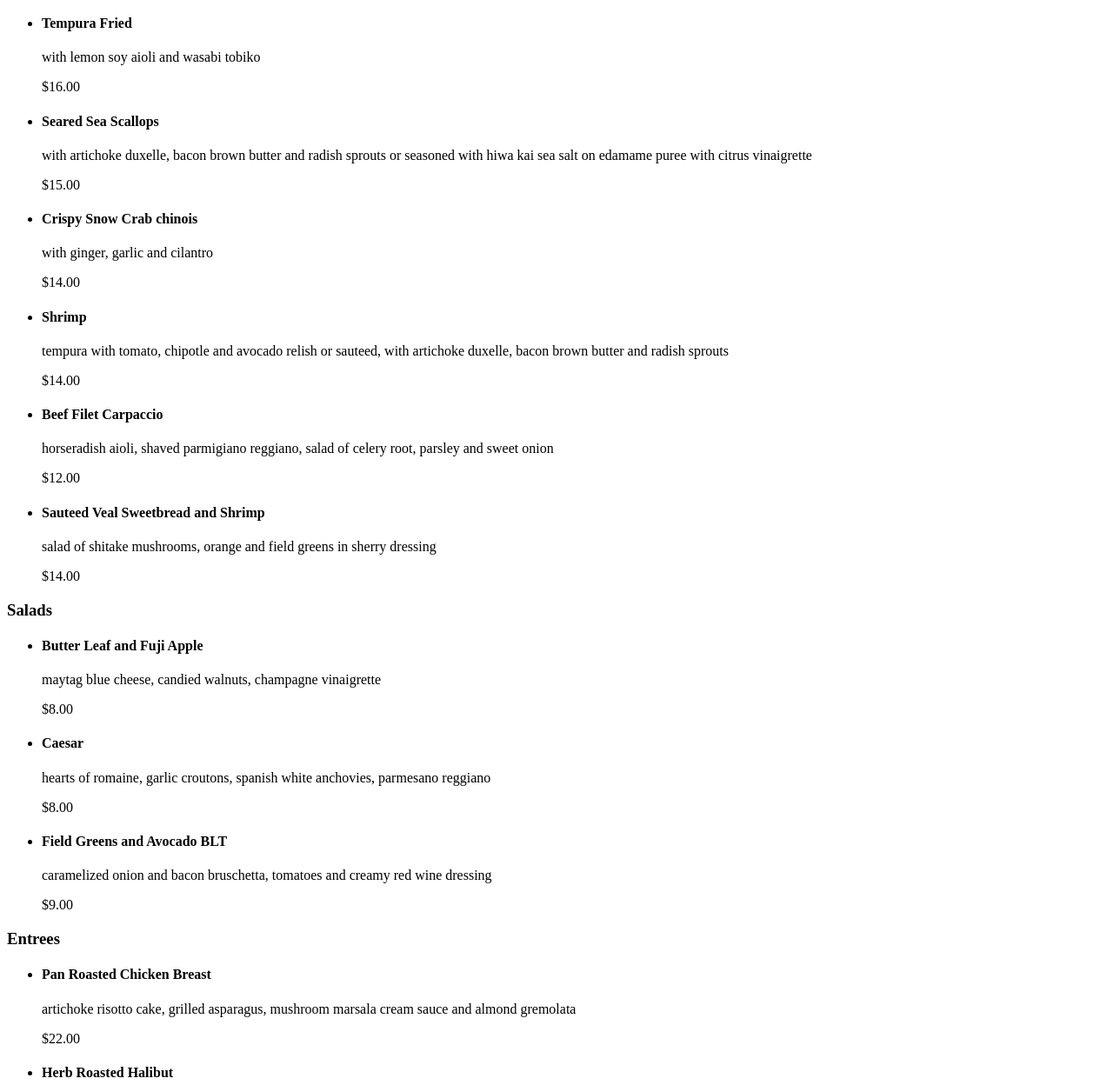
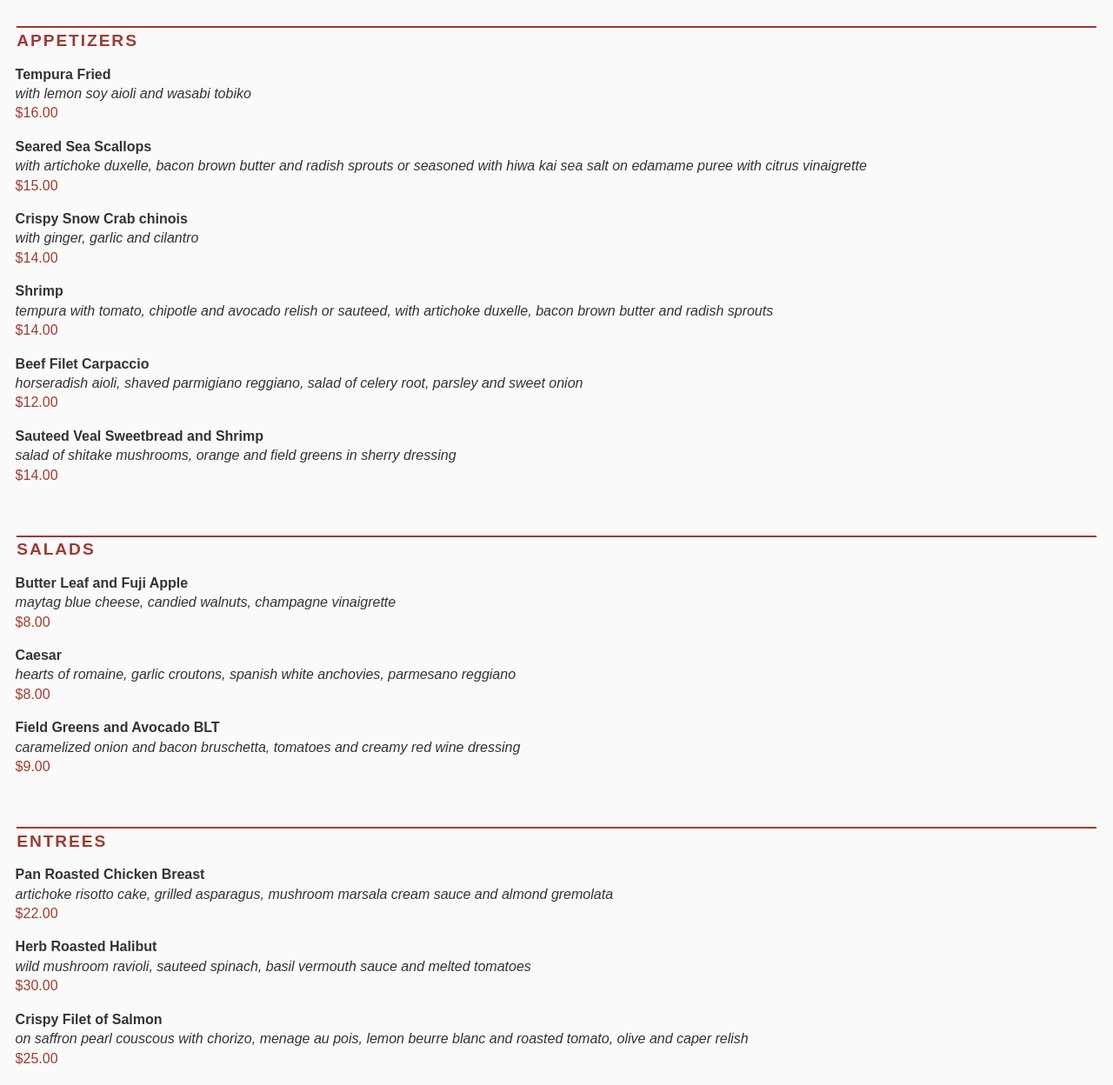
Before and after one commit to tranguyen-grc/tranguyen-grc.github.io, a plain HTML site: page grc338/restaurantmenu/index.html in a window 1280 px wide. Shown: the part 152-1400 px from the top of the page at 87% size. Drawn offline with Linux system fonts and the light colour scheme.

Commit message:
feat: added style.css to the restaurant menu

```diff
--- a/grc338/restaurantmenu/index.html
+++ b/grc338/restaurantmenu/index.html
@@ -2,15 +2,19 @@
 <html lang="en">
   <head>
     <meta charset="UTF-8" />
-    <meta name="viewport" content="width=device-width, initial-scale=1" />
+    <meta name="viewport" content="width=device-width, initial-scale=1.0" />
+    <link rel="stylesheet" type="text/css" href="style.css" />
+
     <meta
       http-equiv="Cache-Control"
-      content="no-cache, no-store, must-revalidate"
-    />
+      content="no-cache, no-store, must-revalidate" />
     <meta http-equiv="Pragma" content="no-cache" />
     <meta http-equiv="Expires" content="0" />
+
     <title>GRC 338: Restaurant Menu</title>
+
   </head>
+
   <body>
     <h1>Koberl at Blue</h1>
 
@@ -20,45 +24,45 @@
     <ul>
       <li>
         <h4>Tempura Fried</h4>
-        <p>with lemon soy aioli and wasabi tobiko</p>
-        <p>$16.00</p>
+        <p class="description">with lemon soy aioli and wasabi tobiko</p>
+        <p class="price">$16.00</p>
       </li>
       <li>
         <h4>Seared Sea Scallops</h4>
-        <p>
+        <p class="description">
           with artichoke duxelle, bacon brown butter and radish sprouts or
           seasoned with hiwa kai sea salt on edamame puree with citrus
           vinaigrette
         </p>
-        <p>$15.00</p>
+        <p class="price">$15.00</p>
       </li>
       <li>
         <h4>Crispy Snow Crab chinois</h4>
-        <p>with ginger, garlic and cilantro</p>
-        <p>$14.00</p>
+        <p class="description">with ginger, garlic and cilantro</p>
+        <p class="price">$14.00</p>
       </li>
       <li>
         <h4>Shrimp</h4>
-        <p>
+        <p class="description">
           tempura with tomato, chipotle and avocado relish or sauteed, with
           artichoke duxelle, bacon brown butter and radish sprouts
         </p>
-        <p>$14.00</p>
+        <p class="price">$14.00</p>
       </li>
       <li>
         <h4>Beef Filet Carpaccio</h4>
-        <p>
+        <p class="description">
           horseradish aioli, shaved parmigiano reggiano, salad of celery root,
           parsley and sweet onion
         </p>
-        <p>$12.00</p>
+        <p class="price">$12.00</p>
       </li>
       <li>
         <h4>Sauteed Veal Sweetbread and Shrimp</h4>
-        <p>
+        <p class="description">
           salad of shitake mushrooms, orange and field greens in sherry dressing
         </p>
-        <p>$14.00</p>
+        <p class="price">$14.00</p>
       </li>
     </ul>
 
@@ -66,24 +70,24 @@
     <ul>
       <li>
         <h4>Butter Leaf and Fuji Apple</h4>
-        <p>maytag blue cheese, candied walnuts, champagne vinaigrette</p>
-        <p>$8.00</p>
+        <p class="description">maytag blue cheese, candied walnuts, champagne vinaigrette</p>
+        <p class="price">$8.00</p>
       </li>
       <li>
         <h4>Caesar</h4>
-        <p>
+        <p class="description">
           hearts of romaine, garlic croutons, spanish white anchovies, parmesano
           reggiano
         </p>
-        <p>$8.00</p>
+        <p class="price">$8.00</p>
       </li>
       <li>
         <h4>Field Greens and Avocado BLT</h4>
-        <p>
+        <p class="description">
           caramelized onion and bacon bruschetta, tomatoes and creamy red wine
           dressing
         </p>
-        <p>$9.00</p>
+        <p class="price">$9.00</p>
       </li>
     </ul>
 
@@ -91,51 +95,51 @@
     <ul>
       <li>
         <h4>Pan Roasted Chicken Breast</h4>
-        <p>
+        <p class="description">
           artichoke risotto cake, grilled asparagus, mushroom marsala cream
           sauce and almond gremolata
         </p>
-        <p>$22.00</p>
+        <p class="price">$22.00</p>
       </li>
       <li>
         <h4>Herb Roasted Halibut</h4>
-        <p>
+        <p class="description">
           wild mushroom ravioli, sauteed spinach, basil vermouth sauce and
           melted tomatoes
         </p>
-        <p>$30.00</p>
+        <p class="price">$30.00</p>
       </li>
       <li>
         <h4>Crispy Filet of Salmon</h4>
-        <p>
+        <p class="description">
           on saffron pearl couscous with chorizo, menage au pois, lemon beurre
           blanc and roasted tomato, olive and caper relish
         </p>
-        <p>$25.00</p>
+        <p class="price">$25.00</p>
       </li>
       <li>
         <h4>Coriander Seared Sea Scallops and Shrimp</h4>
-        <p>
+        <p class="description">
           spiced chucka soba noodles, asparagus and mushrooms, lemon ginger
           butter sauce
         </p>
-        <p>$28.00</p>
+        <p class="price">$28.00</p>
       </li>
       <li>
         <h4>Sauteed Duck Breast and Confit of Duck</h4>
-        <p>
+        <p class="description">
           spring vegetable and yukon gold hash with applewood smoked bacon and
           goat cheese, rainbow chard and port blackberry sauce
         </p>
-        <p>$28.00</p>
+        <p class="price">$28.00</p>
       </li>
       <li>
         <h4>Grilled Pork Chop</h4>
-        <p>
+        <p class="description">
           roasted fingerling potatoes, corn, fava beans, cipollini, pancetta and
           watercress tarragon mustard sauce
         </p>
-        <p>$25.00</p>
+        <p class="price">$25.00</p>
       </li>
     </ul>
 
@@ -143,18 +147,18 @@
     <ul>
       <li>
         <h4>Dark Chocolate Mousse</h4>
-        <p>with whipped cream and almond wafer</p>
-        <p>$10.00</p>
+        <p class="description">with whipped cream and almond wafer</p>
+        <p class="price">$10.00</p>
       </li>
       <li>
         <h4>Creme Brulee</h4>
-        <p>french vanilla custard, fresh berries</p>
-        <p>$8.00</p>
+        <p class="description">french vanilla custard, fresh berries</p>
+        <p class="price">$8.00</p>
       </li>
       <li>
         <h4>Chocolate Lava Cake</h4>
-        <p>raspberry coulis, creme anglaise</p>
-        <p>$12.00</p>
+        <p class="description">raspberry coulis, creme anglaise</p>
+        <p class="price">$12.00</p>
       </li>
     </ul>
   </body>
--- /dev/null
+++ b/grc338/restaurantmenu/style.css
@@ -0,0 +1,68 @@
+/*CSS document*/
+
+html, body, div, applet, object, iframe, h1, h2, h3, h4, h5, h6, p, blockquote, pre, a, abbr, acronym, address, big, cite, code, del, dfn, em, img, ins, kbd, q, s, samp, small, strike, strong, sub, sup, tt, var, b, u, i, center, dl, dt, dd, ol, ul, li, fieldset, form, label, legend, table, caption, tbody, tfoot, thead, tr, th, td, article, aside, canvas, details, embed, figure, figcaption, footer, header, hgroup, menu, nav, output, ruby, section, summary, time, mark, audio, video {margin: 0; padding: 0; border: 0; font-size: 100%; font: inherit;}
+
+body {
+	background-color: rgb(251, 250, 250); /* Not totally white. */
+	color: rgb(51, 51, 51);  /* Not totally black. */
+	line-height: 140%; 	/* A little extra leading. */
+	font-family: sans-serif;
+}
+
+h1 {
+	background-color: rgb(153, 153, 166);
+	color: rgb(251, 250, 250); /* Same as body background. */
+	font-size: 2em;
+	padding: 1em 0.5em 0.5em; /* You want three values. */
+	font-weight: bold;
+	text-transform: uppercase;
+}
+
+
+h2 {
+	background-color: rgb(153, 153, 166);
+	color: rgb(251, 250, 250);
+	font-size: 2em;
+	padding: 0.5em;
+	font-family: serif;
+	font-weight: bold;
+}
+
+h3 {
+	margin: 3em 1em 0.5em; /*Three values again. You got the idea.*/
+	padding-top: 0.2em;
+	font-size: 1.2em;
+	color: rgb(159, 59, 49);
+	font-weight: bold;
+	text-transform: uppercase;
+	letter-spacing: 0.1em; /*Just an extra tracking for bold uppercase letters. Try 0.1em */
+	border-top: 2px solid rgb(159, 59, 49);
+
+}
+
+h4 {
+	font-weight: bold;
+}
+
+p.description {
+	font-style: italic;
+}
+
+p.price {
+	color: rgb(159, 59, 49);
+}
+
+ul {
+	margin: 1em 1em 0.5em;
+  padding: 0;
+}
+
+li {
+	margin: 1em 0.1em;
+	list-style-type: none;
+}
+
+img {
+	width: 100%;
+	display: block;
+}
```
